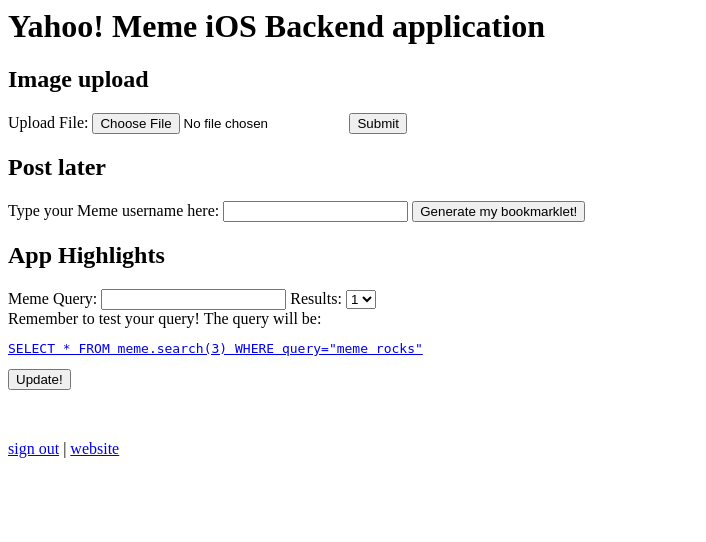
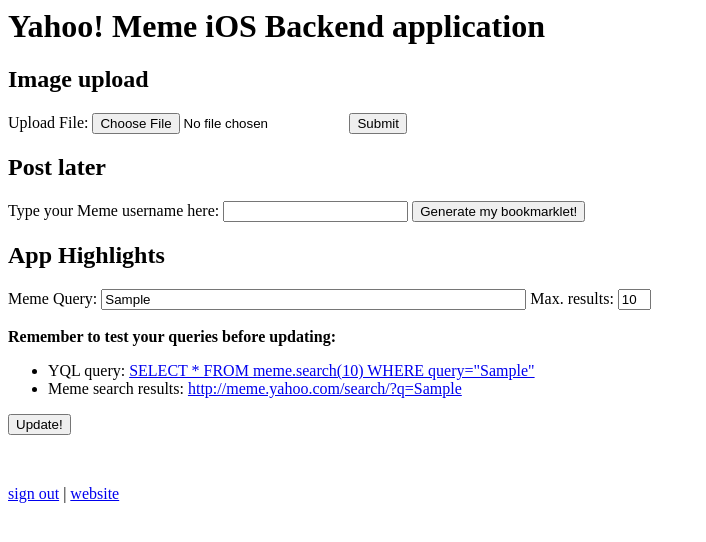
Before and after one commit to guilhermechapiewski/meme-ios-backend, a Python web app: template templates/admin.html in a window 1280 px wide. Shown: the top 542 px of the page, without its empty margins (0-706 px from the left). Run offline with Jinja, Linux system fonts and the light colour scheme; the template is opened without the code that fills it: most values are stand-ins (such as "Sample title", 1, 10 or a date in 2020); some libraries are stand-ins or nearby versions.

Commit message:
Admin interface for highlights.

```diff
--- a/templates/admin.html
+++ b/templates/admin.html
@@ -3,25 +3,59 @@
         <title>Yahoo! Meme iOS Backend application</title>
         <script type="text/javascript" charset="utf-8" src="http://ajax.googleapis.com/ajax/libs/jquery/1.4.2/jquery.min.js"></script>
         <script type="text/javascript" charset="utf-8">
-        $(document).ready(function() {
-            $('#generate_bookmarklet').click(function(){
-                var js = $('#bookmarklet_js').val();
-                js = js.replace('#username#', $('#meme_username').val());
-                $('#bookmarklet').attr('href', js);
-                $('#bookmarklet_text').show();
-            });
+          var yql_console = 'http://developer.yahoo.com/yql/console/#h=';
+          var yql_query_template = 'SELECT * FROM meme.search(#meme_query_amount#) WHERE query="#meme_query#"';
+          var meme_search_template = 'http://meme.yahoo.com/search/?q=#meme_query#';
 
-            $('#meme_query').change(function(){
-              // do stuff
-            });
-        });
+          var update_yql_query = function() {
+              var new_query = yql_query_template;
+              new_query = new_query.replace('#meme_query_amount#', $('#meme_query_amount').val());
+              new_query = new_query.replace('#meme_query#', $('#meme_query').val());
+              $('#yql_query').html(new_query);
+              $('#yql_query_link').attr('href', yql_console + new_query.replace('=', '%3D'));
+
+              var new_search = meme_search_template.replace('#meme_query#', $('#meme_query').val());
+              $('#meme_search').html(new_search);
+              $('#meme_search_link').attr('href', new_search);
+          };
+
+          var generate_bookmarklet = function() {
+              var js = $('#bookmarklet_js').val();
+              js = js.replace('#username#', $('#meme_username').val());
+              $('#bookmarklet').attr('href', js);
+              $('#bookmarklet_text').show();
+          };
+
+          var highlight_submit = function() {
+              var query = $('#meme_query').val();
+              var amount = $('#meme_query_amount').val();
+              var valid_amount = /^[1-9]{1}$/g;
+
+              if ((query == '') || (amount == '')) {
+                  alert('You need to fill "Meme Query" and "Max. results" fields.');
+              } else if (!valid_amount.test(amount)) {
+                  alert('"Max. results" field only supports numeric values (> 0).');
+              } else {
+                  document.forms['highlight_form'].submit();
+              }
+          };
+
+          $(document).ready(function() {
+              $('#generate_bookmarklet').click(function(){ generate_bookmarklet() });
+              $('#meme_query').keyup(function(){ update_yql_query(); });
+              $('#meme_query').keydown(function(){ update_yql_query(); });
+              $('#meme_query_amount').keyup(function(){ update_yql_query(); });
+              $('#meme_query_amount').keydown(function(){ update_yql_query(); });
+              $('#highlight_submit').click(function(){ highlight_submit(); });
+              update_yql_query();
+          });
         </script>
     </head>
     <body>
         <h1>Yahoo! Meme iOS Backend application</h1>
         <h2>Image upload</h2>
         <p>
-            <form action="{{ img_upload_url }}" method="POST" enctype="multipart/form-data">
+            <form id="img_form" action="{{ img_upload_url }}" method="POST" enctype="multipart/form-data">
                 Upload File: <input type="file" name="file"> <input type="submit" name="submit" value="Submit">
             </form>
         </p>
@@ -33,11 +67,14 @@
         </p>
         <h2>App Highlights</h2>
         <p>
-            <form action="/hightlight/update" method="POST">
-                Meme Query: <input type="text" id="meme_query" name="meme_query"> Results: <select name="amount" id="amount"><option>1</option></select><br>
-                Remember to test your query! The query will be:
-                <a href="http://developer.yahoo.com/yql/console/#h=query" target="_blank"><pre>SELECT * FROM meme.search(3) WHERE query="meme rocks"</pre></a>
-                <input type="submit" value="Update!">
+            <form id="highlight_form" action="/hightlight/update" method="POST">
+                Meme Query: <input type="text" id="meme_query" name="meme_query" size="50" maxlength="100" value="{{ meme_query }}"> Max. results: <input type="text" name="meme_query_amount" id="meme_query_amount" size="1" maxlength="1" value="{{ meme_query_amount }}"><br><br>
+                <b>Remember to test your queries before updating:</b><br>
+                <ul>
+                    <li>YQL query: <a id="yql_query_link" href="#" target="_blank"><span id="yql_query"></span></a></li>
+                    <li>Meme search results: <a id="meme_search_link" href="#" target="_blank"><span id="meme_search"></span></a></li>
+                </ul>
+                <input id="highlight_submit" type="button" value="Update!">
             </form>
         </p>
         <br>
```
